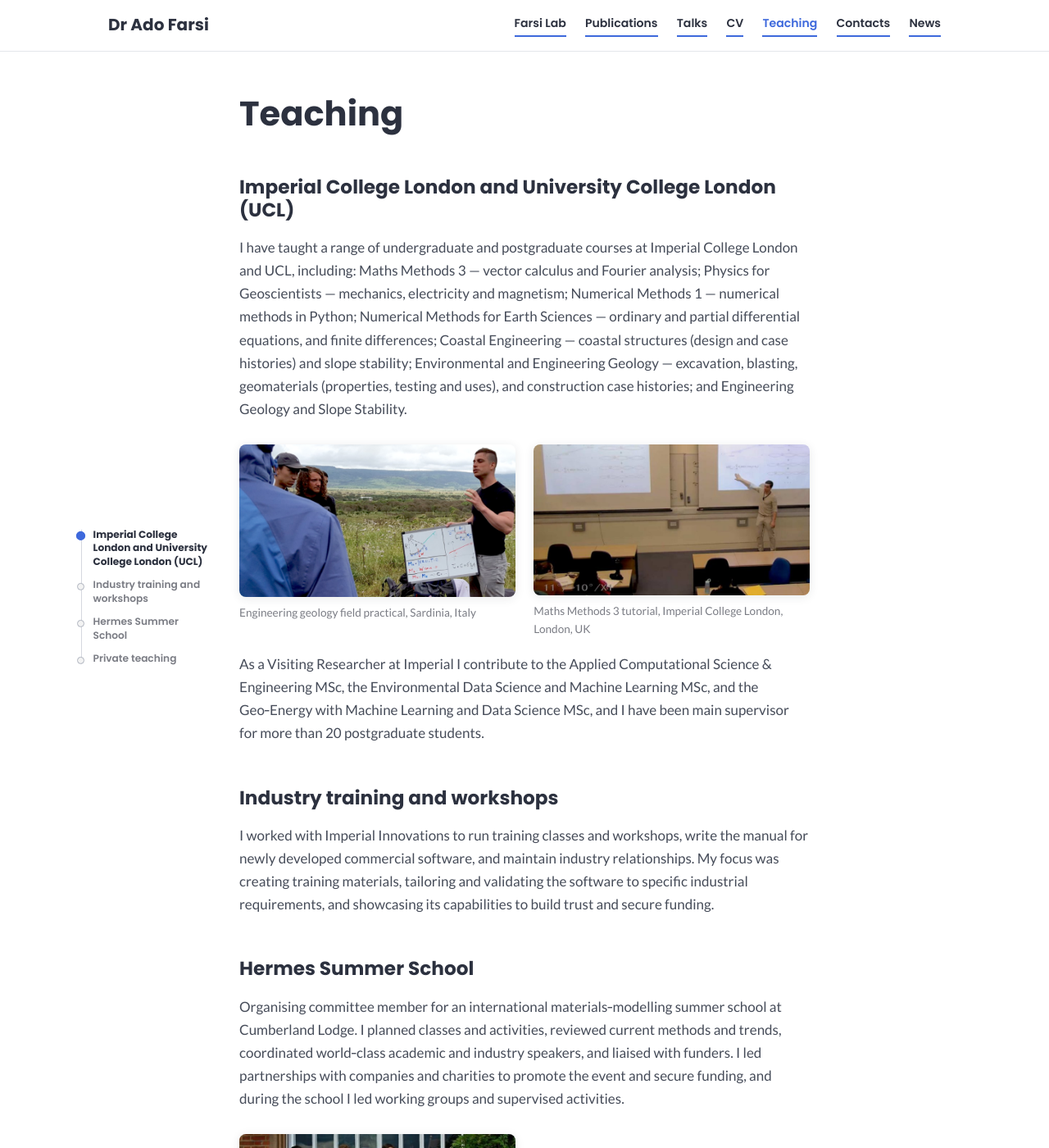
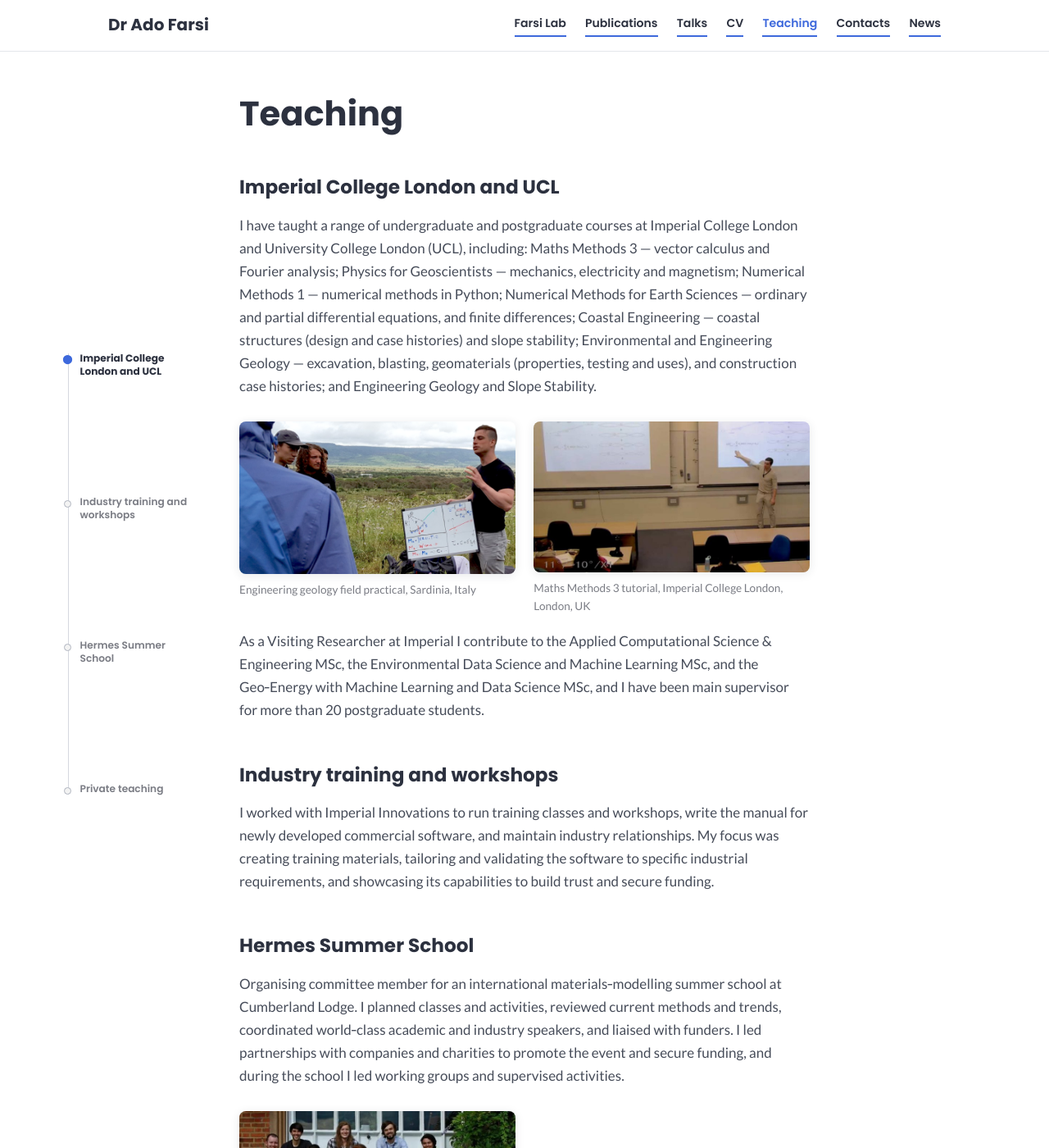
Before and after one commit to adofarsi/website-data, a Jekyll site: the page built from teaching.html, in a window 1280 px wide and 1400 px high. Shown: the whole window at 82% size. Built offline with Jekyll 4.4.1, drawn with Linux system fonts in a browser that asks for light colours.

```diff
--- a/assets/css/main.css
+++ b/assets/css/main.css
@@ -365,14 +365,17 @@ section.block { margin-top: 3.2rem; }
   grid-column: 1;
   grid-row: 1;
   position: sticky;
-  top: calc(50vh + 1.75rem);
+  top: 30vh;
   align-self: start;
-  max-height: calc(100vh - var(--site-header-height, 4rem) - 3rem);
-  transform: translateY(-50%);
-  overflow-y: auto;
+  height: 40vh;
+  transform: translateX(-1rem);
 }
 .section-nav-rail ol {
   position: relative;
+  display: flex;
+  flex-direction: column;
+  justify-content: space-between;
+  height: 100%;
   list-style: none;
   margin: 0;
   padding: 0.2rem 0;
--- a/teaching.html
+++ b/teaching.html
@@ -23,9 +23,9 @@ description: >-
   </div>
 
   <section class="block">
-    <h2>Imperial College London and University College London (UCL)</h2>
+    <h2>Imperial College London and UCL</h2>
     <p>I have taught a range of undergraduate and postgraduate courses at Imperial
-      College London and UCL, including: Maths Methods 3 — vector calculus
+      College London and University College London (UCL), including: Maths Methods 3 — vector calculus
       and Fourier analysis; Physics for Geoscientists — mechanics,
       electricity and magnetism; Numerical Methods 1 — numerical methods in
       Python; Numerical Methods for Earth Sciences — ordinary and partial
```
Also changed, not shown: publications.html (+19 -2 lines).
